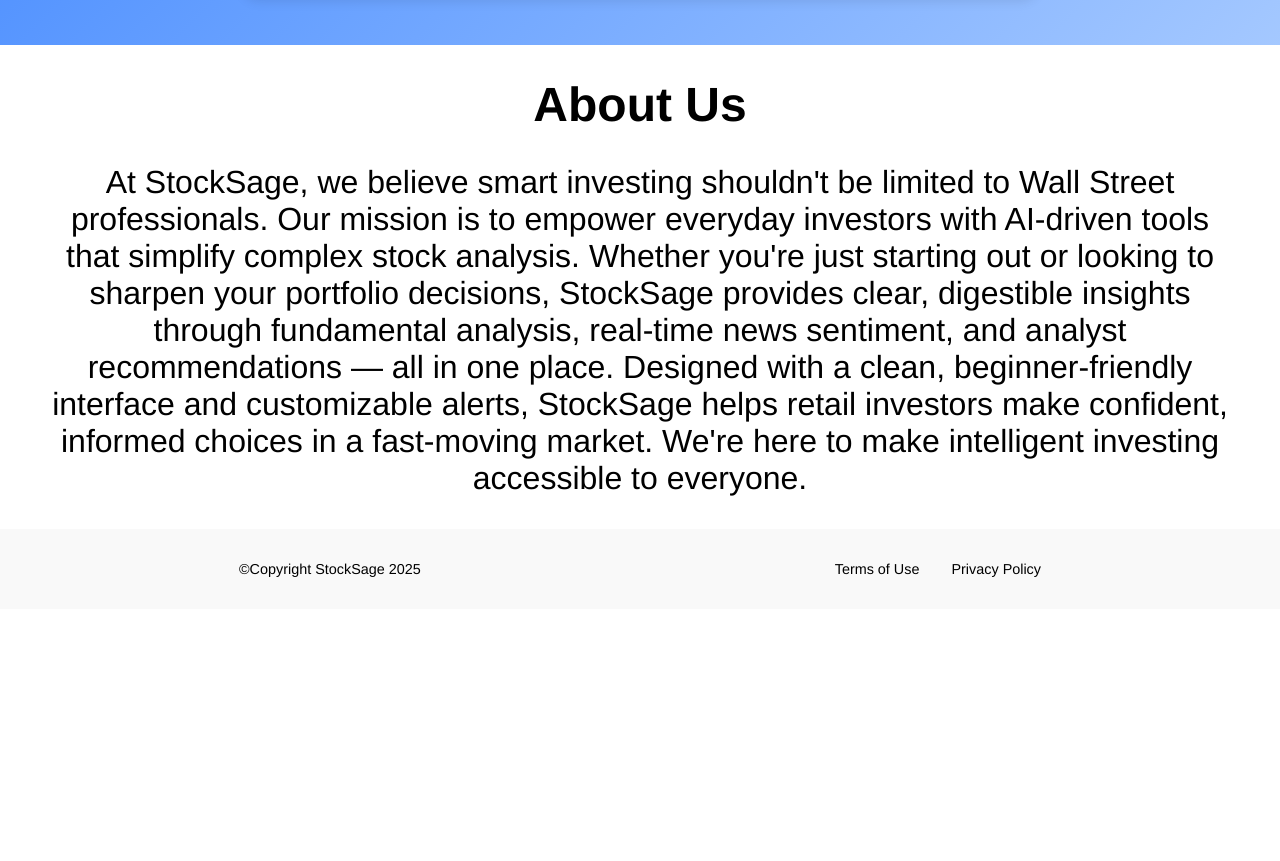
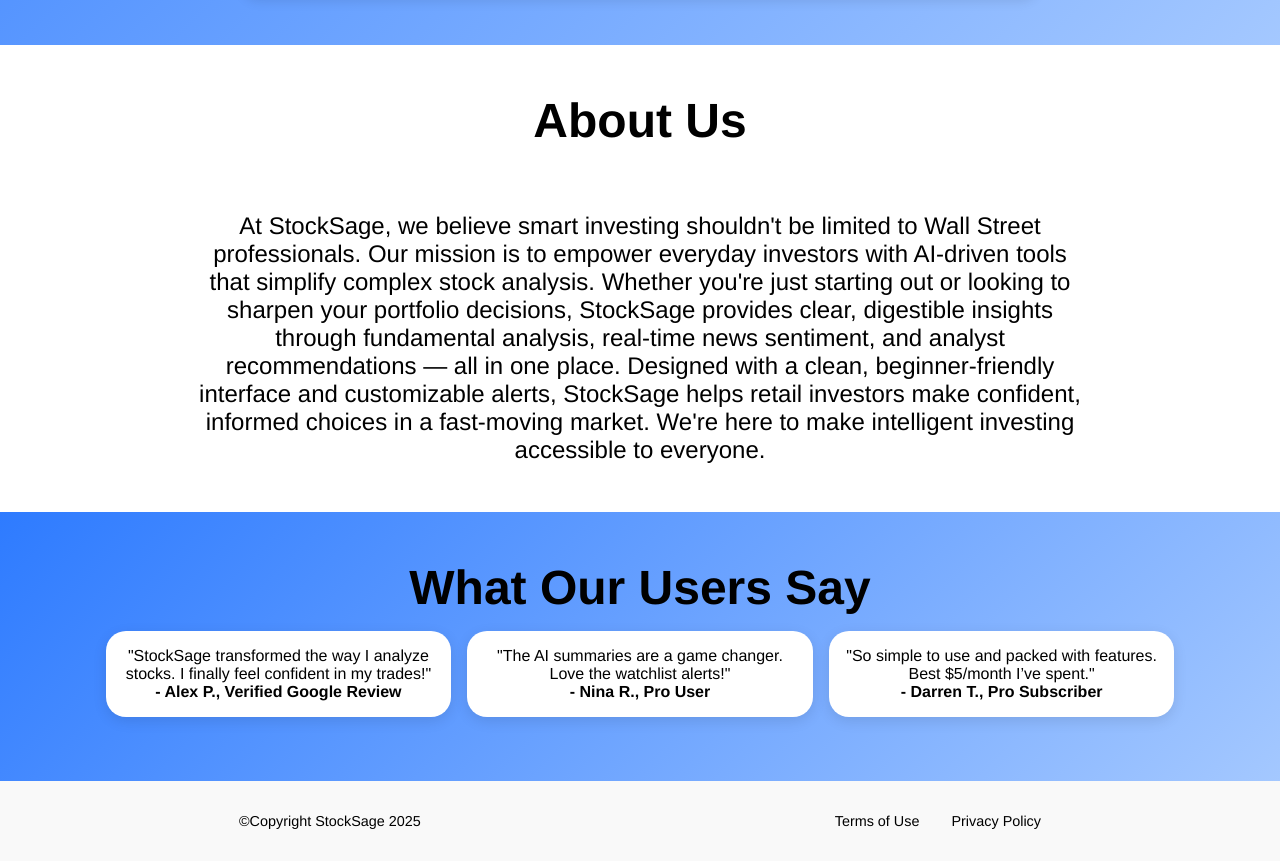
Before and after one commit to emhgit/stocksage, a plain HTML site: page index.html in a window 1280 px wide. Shown: the part 1380-2241 px from the top of the page. Before the commit the page ends 1989 px from the top, so only its background shows below. Drawn offline with Linux system fonts and the light colour scheme.

Commit message:
add testimonials section

```diff
--- a/index.html
+++ b/index.html
@@ -15,7 +15,7 @@
             <ul>
                 <li class="nav-link"><a href="#features">Features</a></li>
                 <li class="nav-link"><a href="#about-us">About Us</a></li>
-                <li class="nav-link">Pricing</li>
+                <li class="nav-link"><a href="#testimonials">Testimonials</a></li>
             </ul>
         </nav>
     </header>
@@ -67,8 +67,28 @@
         </section>
 
         <section id="testimonials">
+            <h2>What Our Users Say</h2>
 
-        </section>
+            <div class="testimonial-container">
+
+              <div class="testimonial">
+                <p>"StockSage transformed the way I analyze stocks. I finally feel confident in my trades!"</p>
+                <h4>- Alex P., Verified Google Review</h4>
+              </div>
+
+              <div class="testimonial">
+                <p>"The AI summaries are a game changer. Love the watchlist alerts!"</p>
+                <h4>- Nina R., Pro User</h4>
+              </div>
+
+              <div class="testimonial">
+                <p>"So simple to use and packed with features. Best $5/month I’ve spent."</p>
+                <h4>- Darren T., Pro Subscriber</h4>
+              </div>
+
+            </div>
+
+          </section>
 
     </main>
 
--- a/styles.css
+++ b/styles.css
@@ -136,17 +136,55 @@ main {
     border-radius: 50%;
 }
 
+.info h2 {
+    word-wrap: break-word; /* Ensures long words break to the next line */
+    overflow-wrap: break-word; /* Alternative for better browser support */
+    text-align: center; /* Centers the text for better readability */
+    max-width: 75%; /* Ensures the text doesn't exceed the container width */
+}
+
 /*About Us*/
+
 #about-us {
     text-align: center;
     font-size: 2rem;
     display: flex;
     flex-direction: column;
-    gap: 2rem;
-    padding: 2rem 3rem;
+    gap: 4rem;
+    padding: 3rem;
 }
 
+#about-us p {
+    align-self: center;
+    font-size: 1.5rem;
+    width: 75%
+}
 
+/*Testimonials*/
+
+#testimonials {
+    width: 100%;
+    padding: 3rem;
+    background: linear-gradient(135deg, #2e7bff 0%, #a4c8ff 100%);
+    text-align: center;
+    font-size: 2rem;
+}
+
+#testimonials .testimonial-container {
+    padding: 1rem;
+    display: flex;
+    justify-content: center;
+    gap: 1rem;
+}
+
+#testimonials .testimonial-container .testimonial {
+    font-size: 1rem;
+    background-color: white;
+    box-shadow: 0 4px 14px rgba(0, 0, 0, 0.1);
+    border-radius: 20px;
+    padding: 1rem;
+    width: 30%;
+}
 
 /* Footer */
 footer {
```
